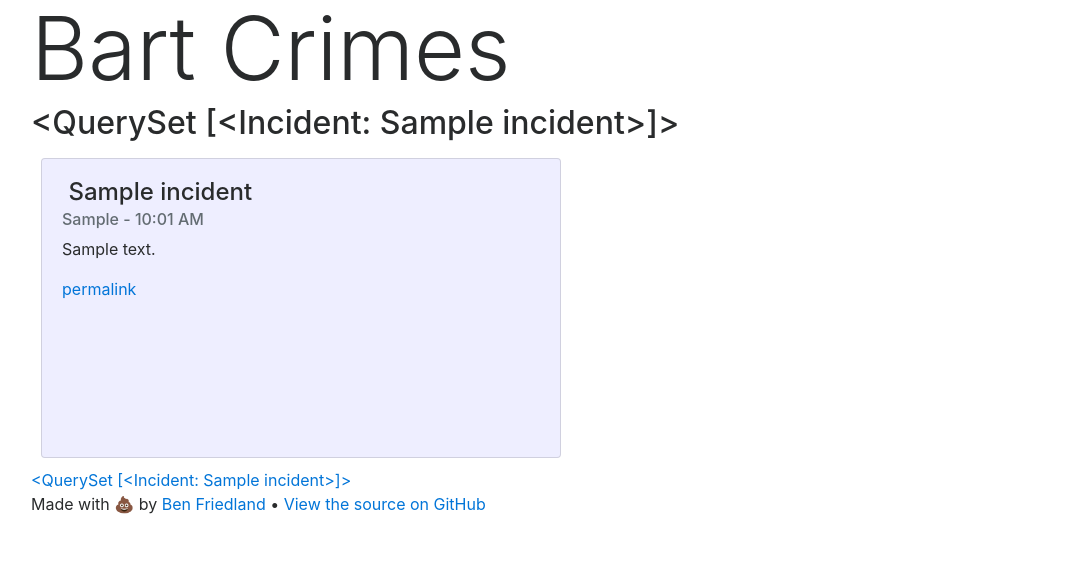
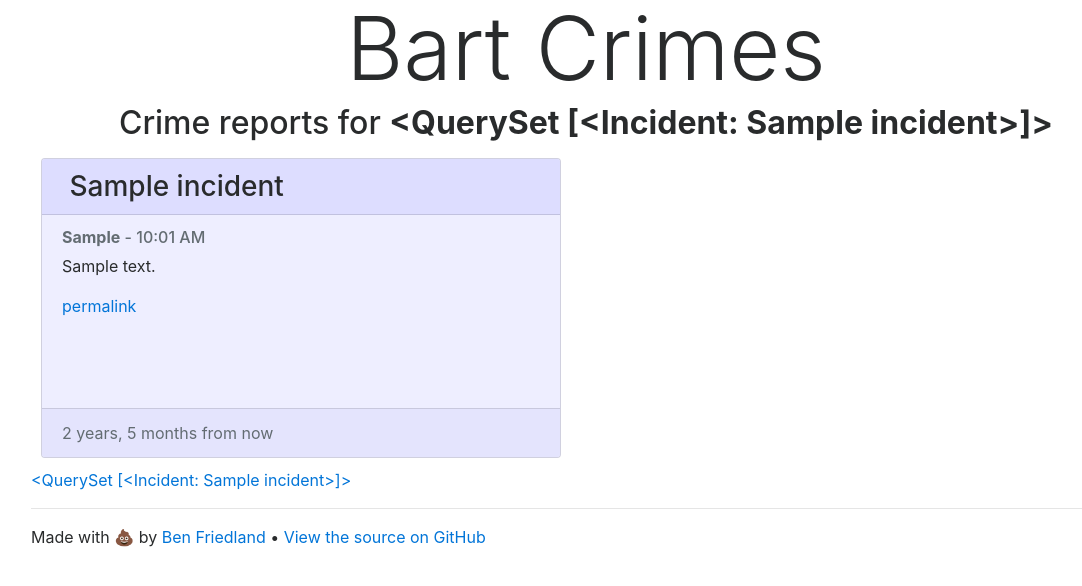
Before and after one commit to ben174/bart-crime, a Django app: template templates/home.html in a window 1280 px wide. Shown: the top 586 px of the page, without its empty margins (54-1136 px from the left). Run offline with Django 3.2, Linux system fonts and the light colour scheme; the template is opened without the code that fills it: values that come from a table or form of the project are taken from there, others are empty; tables that the repository leaves empty hold one stand-in row (values such as "Sample post"); some libraries are stand-ins or nearby versions.

Commit message:
Template prettification

```diff
--- a/crime/settings.py
+++ b/crime/settings.py
@@ -34,6 +34,7 @@ INSTALLED_APPS = [
     'django.contrib.admin',
     'django.contrib.auth',
     'django.contrib.contenttypes',
+    'django.contrib.humanize',
     'django.contrib.sessions',
     'django.contrib.messages',
     'django.contrib.staticfiles',
--- a/templates/base.html
+++ b/templates/base.html
@@ -15,6 +15,7 @@
 	<div class="container">
 	  {% block content %}
 	  {% endblock %}
+      <hr>
 	  <footer class="footer">
 		<p>Made with 💩 by <a href="http://www.bugben.com">Ben Friedland</a> &bull; <a href="http://www.github.com/ben174/bart-crime">View the source on GitHub</a></p>
 	  </footer>
--- a/templates/home.html
+++ b/templates/home.html
@@ -1,27 +1,31 @@
 {% extends 'base.html' %}
+{% load humanize %}
 {% block content %}
-<h1 class="display-2">Bart Crimes</h1>
-<h2>{{ current_date }}</h2>
+<h1 class="display-2 text-center">Bart Crimes</h1>
+<h2 class="text-center">Crime reports for <b>{{ current_date }}</b></h2>
 
 
 <div class="row">
 {% for incident in incidents %}
   <div class="col-sm-6">
     <div class="card" style="background-color: #EEF; min-height: 300px; margin: 10px;">
+	  <h3 class="card-header" style="background-color: #DDF">
+		<i class="fa fa-{{ incident.icon }}" aria-hidden="true"></i>
+		{{ incident.title }}
+	  </h3>
       <div class="card-block">
-		<h4 class="card-title">
-		  <i class="fa fa-{{ incident.icon }}" aria-hidden="true"></i>
-		  {{ incident.title }}
-		</h4>
 		<h6 class="card-subtitle mb-2 text-muted">
 		  {% if incident.location %}
-		  {{ incident.location }} -
+		  <b>{{ incident.location }}</b> -
 		  {% endif %}
 		  {{ incident.incident_dt|date:"g:m A" }}
 		</h6>
 		<p class="card-text">{{ incident.body }}</p>
 		<a href="/incident/{{ incident.id }}" class="card-link">permalink</a>
       </div>
+	  <div class="card-footer text-muted" style="background-color: #e4e4fd">
+		{{ incident.incident_dt|naturaltime }}
+	  </div>
     </div>
   </div>
 {% endfor %}
```
